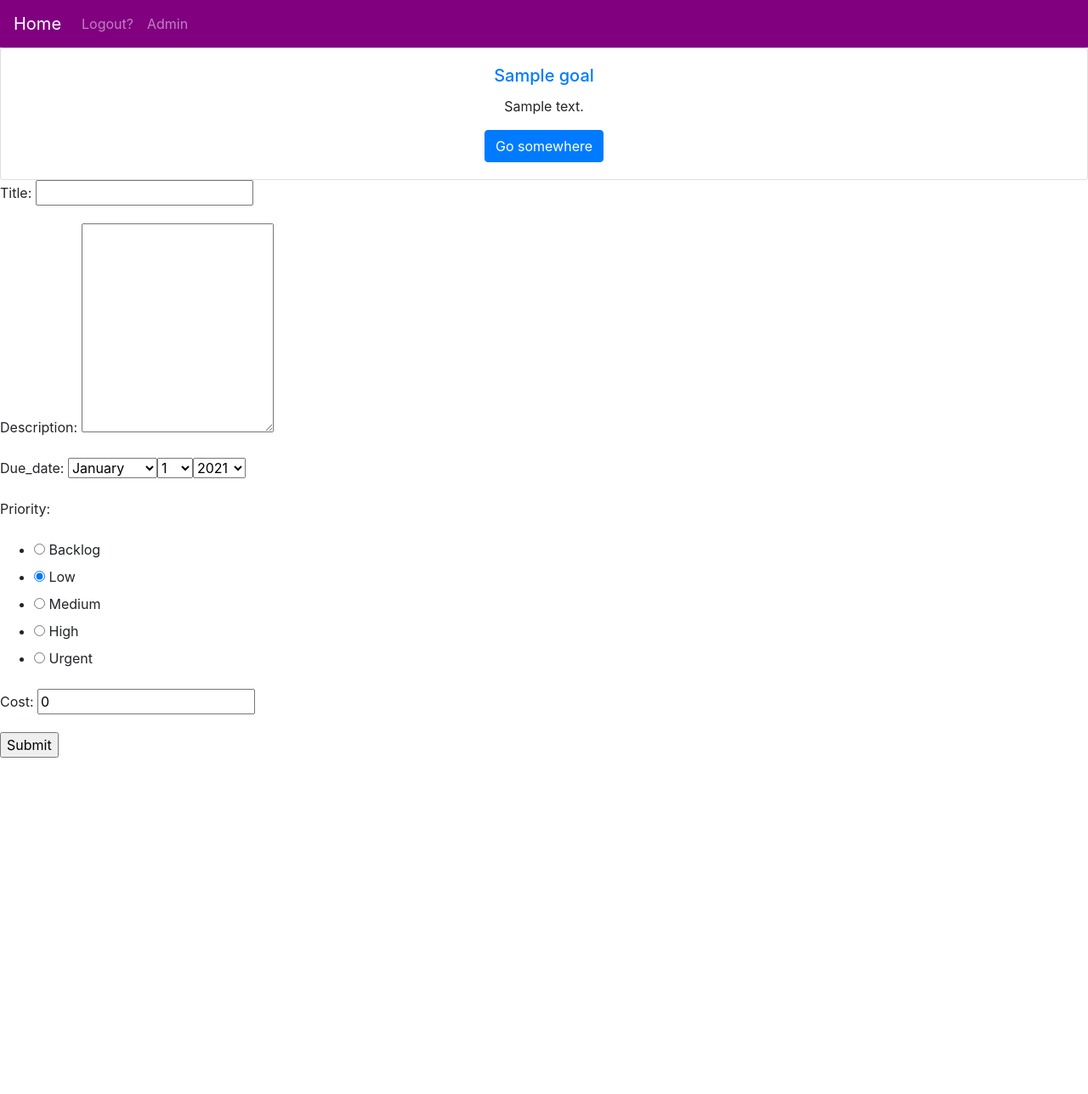
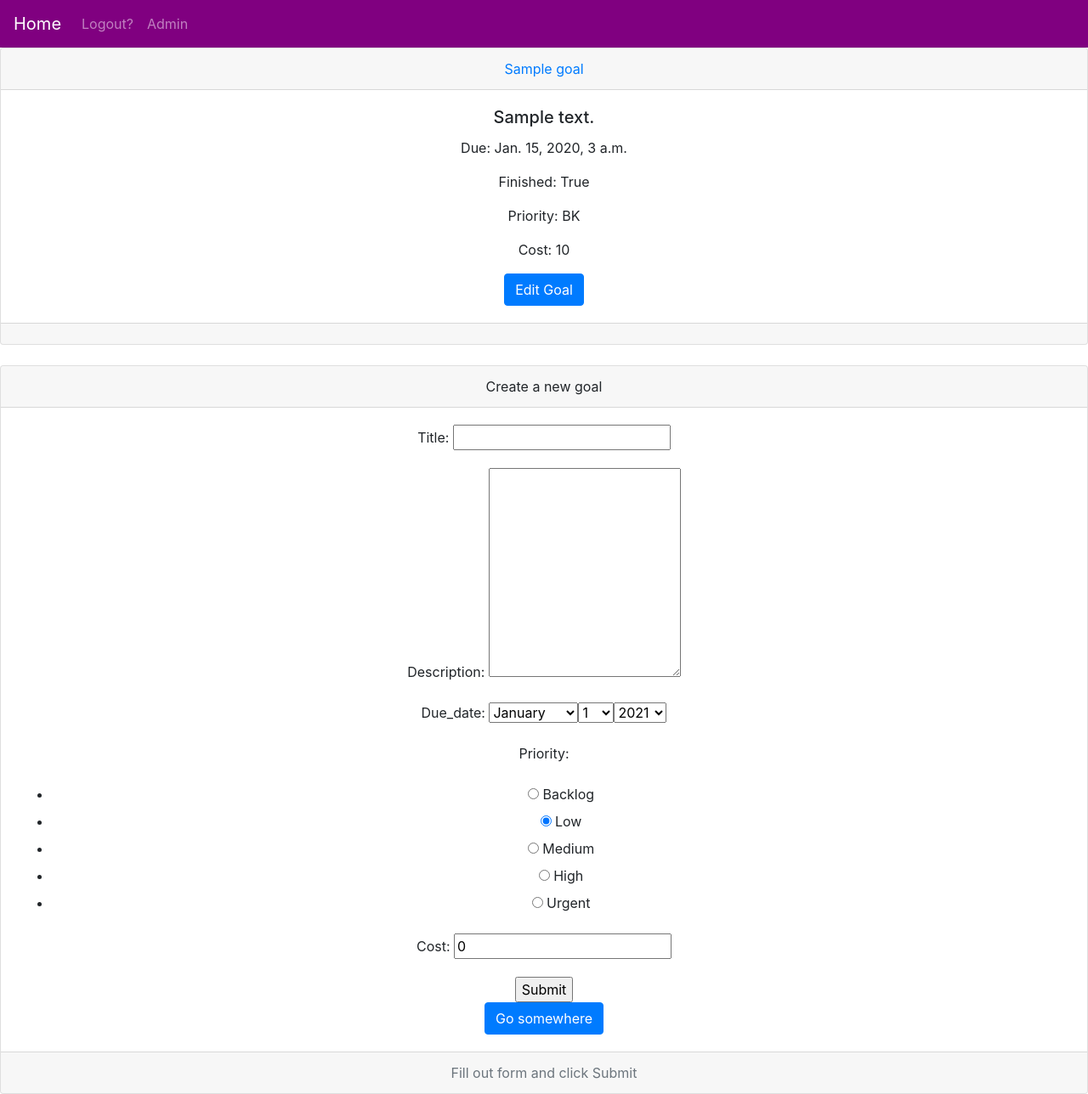
Before and after one commit to mattwhite180/goalsandplans, a Django app: page /planapp/home/ in a window 1280 px wide. Shown: the whole page at 85% size. Before the commit the page ends 892 px from the top, so only its background shows below. Run offline with Django 3.2, Linux system fonts and the light colour scheme; a user stored in the database is signed in; tables that the repository leaves empty hold one stand-in row (values such as "Sample post"); some libraries are stand-ins or nearby versions.

Commit message:
user can edit goals

```diff
--- a/server/goalserver/planapp/templates/planapp/home.html
+++ b/server/goalserver/planapp/templates/planapp/home.html
@@ -16,20 +16,42 @@
 {% if goals_list %}
     {% for goal in goals_list %}
     <div class="card text-center">
+        <div class="card-header">
+            <a href="{% url 'goal' goal.id %}">{{ goal.title }}</a>
+        </div>
         <div class="card-body">
-              <h5 class="card-title"><a href="{% url 'goal' goal.id %}">{{ goal.title }}</a></h5>
-              <p class="card-text">{{ goal.description }}</p>
-              <a href="#" class="btn btn-primary">Go somewhere</a>
+          <h5 class="card-title">{{ goal.description }}</h5>
+          <p class="card-text">Due: {{ goal.due }}</p>
+          <p class="card-text">Finished: {{ goal.finished }}</p>
+          <p class="card-text">Priority: {{ goal.priority }}</p>
+          <p class="card-text">Cost: {{ goal.cost }}</p>
+          <a href="{% url 'edit_goal' goal.id %}" class="btn btn-primary">Edit Goal</a>
+        </div>
+        <div class="card-footer text-muted">
         </div>
     </div>
+    <br>
     {% endfor %}
 {% else %}
     <p>No goals are created yet.</p>
 {% endif %}
+
+<div class="card text-center">
+    <div class="card-header">
+      Create a new goal
+    </div>
+    <div class="card-body">
       <form method="post" enctype="multipart/form-data">
             {% csrf_token %}
             {{ form.as_p }}
             <input type="submit" value="Submit">
         </form>
+      <a href="#" class="btn btn-primary">Go somewhere</a>
+    </div>
+    <div class="card-footer text-muted">
+      Fill out form and click Submit
+    </div>
+</div>
+
 
 {% endblock %}
--- a/server/goalserver/planapp/urls.py
+++ b/server/goalserver/planapp/urls.py
@@ -16,6 +16,7 @@ urlpatterns = [
     # path('logout/', views.logout_view, name='logout'),
     path('', views.index, name='index'),
     path('goal/<int:goal_id>/', views.goal, name='goal'),
+    path('goal/<int:goal_id>/edit', views.edit_goal, name='edit_goal'),
     path('plan/<int:plan_id>/', views.plan, name='plan'),
     path('task/<int:task_id>/', views.task, name='task'),
 ]
--- a/server/goalserver/planapp/views.py
+++ b/server/goalserver/planapp/views.py
@@ -37,7 +37,6 @@ def index(request):
 
     return render(request, 'planapp/index.html', context)
 
-@login_required
 def home(request):
     context = {}
 
@@ -95,6 +94,29 @@ def goal(request, goal_id):
     return render(request, "planapp/goals.html", context)
 
 @login_required
+def edit_goal(request, goal_id):
+    context = {}
+
+    g = get_object_or_404(Goal, pk=goal_id)
+
+    if request.method == 'POST':
+        #form = GoalForm(request.POST or None, request.FILES or None)
+        form = GoalForm(request.POST, instance=g)
+
+        if form.is_valid():
+            g = form.save(commit=False)
+            g.user = request.user
+            g.save()
+            return HttpResponseRedirect(reverse(home))
+
+    else:
+        form = GoalForm(instance=g)
+
+    context['form'] = form
+    return render(request, "planapp/formedit.html", context)
+    # return HttpResponseRedirect(reverse(home))
+
+@login_required
 def plan(request, plan_id):
     context = {}
 
```
Also changed, not shown: server/goalserver/planapp/templates/planapp/formedit.html (added, +34 -0 lines). Lines whose indentation alone changed are shown as unchanged.
